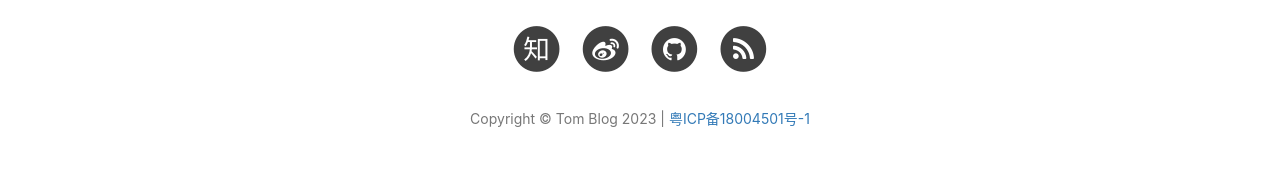
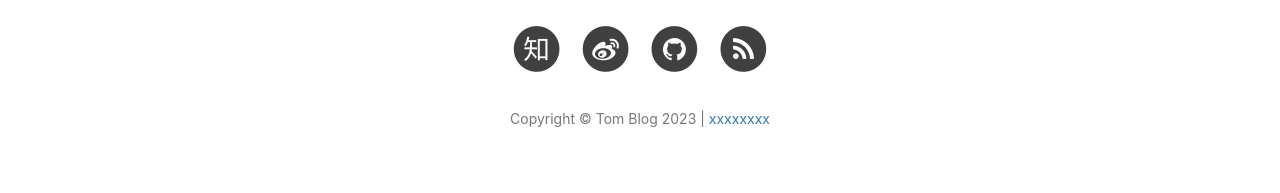
Before and after one commit to bibi8086/bibi8086.github.io, a Jekyll site: the page built from index.html, in a window 1280 px wide. Shown: the part 1041-1234 px from the top of the page. Built offline with Jekyll 4.4.1, drawn with Linux system fonts in a browser that asks for light colours; nearby versions of some CDN libraries; the list of posts is cut into pages by our own code; comment, search, counter and statistics services are not loaded.

Commit message:
Update _config.yml

```diff
--- a/_config.yml
+++ b/_config.yml
@@ -7,7 +7,7 @@ description: "关于程序与设计 | Tom，Web & Mobile Lover，Software Engine
 keyword: "tom, tom的博客, TomBlog, 博客, 个人网站, 互联网, Java, Android, Web, JavaScript, 前端"
 url: "https://bb8086.com"       # your host, for absolute URL
 baseurl: ""                             # for example, '/blog' if your blog hosted on 'host/blog'
-icp-name: 粤ICP备18004501号-1
+icp-name: xxxxxxxx
 icp-url: "https://beian.miit.gov.cn/"
 
 # Publish posts or collection documents with a future date.
```
